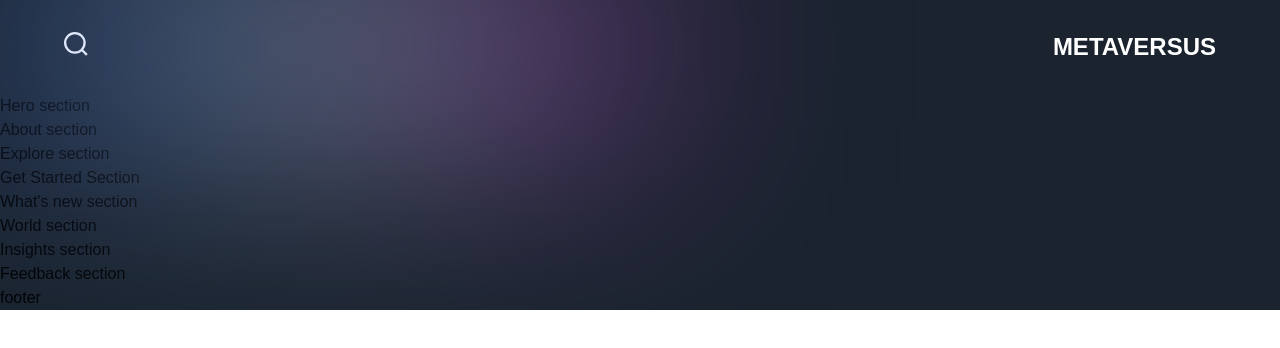
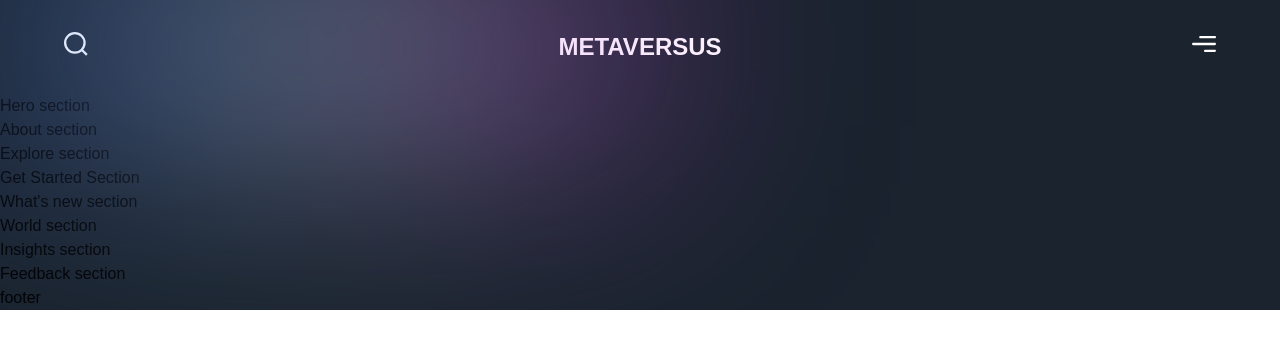
Before and after one commit to Gothician/METAVERSUS, a Next.js app: page / in a window 1280 px wide. Shown: the top 348 px of the page. Built offline with nearby package versions, Linux system fonts and the light colour scheme; a web font is replaced by a local one.

Commit message:
Navbar done

```diff
--- a/components/Navbar.jsx
+++ b/components/Navbar.jsx
@@ -22,6 +22,11 @@
       <h2 className="font-extrabold text-[24px] leading-[30px] text-white">
         METAVERSUS
       </h2>
+      <img
+        src="/menu.svg"
+        alt="menu"
+        className="w-[24px] h-[24px] object-contain"
+      />
     </div>
   </motion.nav>
 );
```
